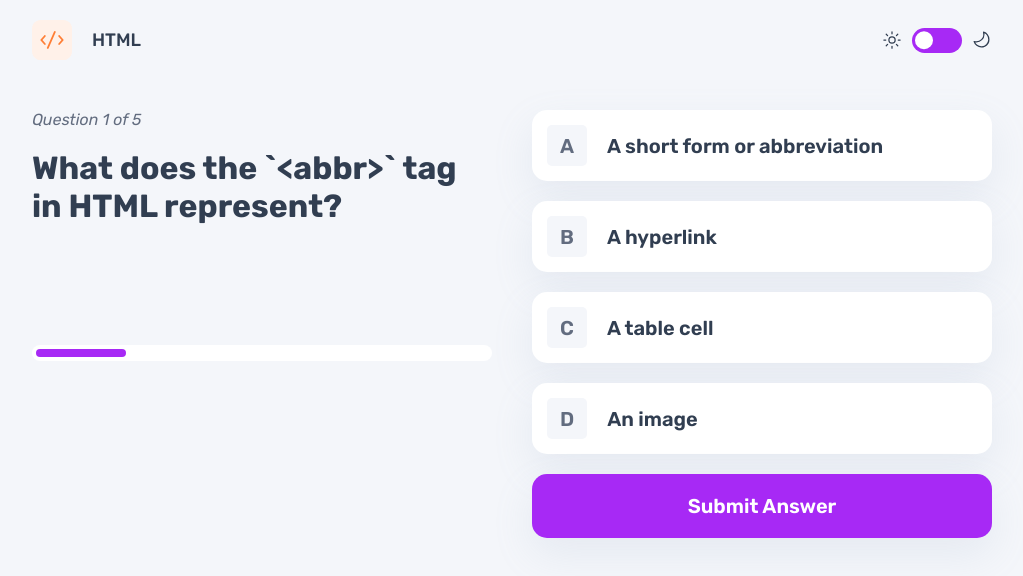
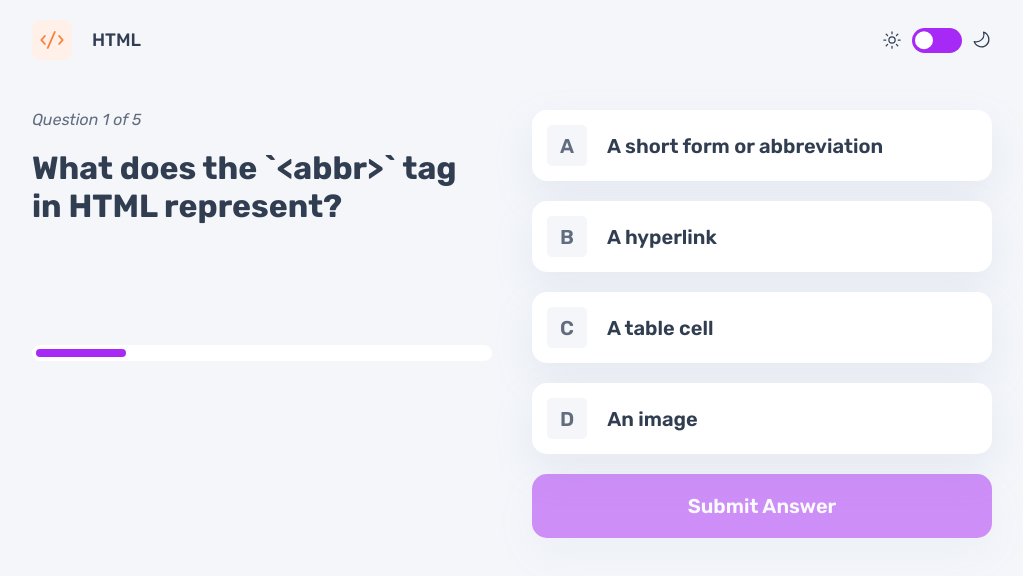
Before and after one commit to Nakamcode/Frontend_Quiz_app, a React (Vite) app: page / in a window 1280 px wide. Both pictures are taken after a click on the button "HTML". Shown: the top 576 px of the page, without its empty margins (128-1151 px from the left). Built offline with nearby package versions, Linux system fonts and the light colour scheme.

Commit message:
fix: added submit state to the button

```diff
--- a/src/components/Button_2.jsx
+++ b/src/components/Button_2.jsx
@@ -1,6 +1,10 @@
 import { StyledSubmitButton } from "../styles/Styled";
-const Button_2 = ({ onClick, name }) => {
-  return <StyledSubmitButton onClick={onClick}>{name}</StyledSubmitButton>;
+const Button_2 = ({ disable, onClick, name }) => {
+  return (
+    <StyledSubmitButton disabled={disable} onClick={onClick}>
+      {name}
+    </StyledSubmitButton>
+  );
 };
 
 export default Button_2;
--- a/src/components/ui/Options.jsx
+++ b/src/components/ui/Options.jsx
@@ -32,6 +32,14 @@ const Options = ({ answers }) => {
     setSubmit(true);
   };
 
+  const handleDisableState = (selectedAnswer) => {
+    if (typeof selectedAnswer === "number") {
+      return false;
+    } else {
+      return true;
+    }
+  };
+
   const keys = ["A", "B", "C", "D"];
 
   return (
@@ -54,6 +62,7 @@ const Options = ({ answers }) => {
       ))}
       <Button_2
         name={submit ? "Submit Answer" : "Next Question"}
+        disable={handleDisableState(selectedAnswer)}
         onClick={() => {
           handleSubmitOnclick();
         }}
--- a/src/styles/Styled.js
+++ b/src/styles/Styled.js
@@ -177,9 +177,20 @@ const StyledSubmitButton = styled.button`
   box-shadow: ${(props) => props.theme.boxShadow};
   transition: all 150ms;
 
+  &:disabled {
+    --opacity: 0.5;
+    opacity: var(--opacity);
+
+    &:hover,
+    &:active {
+      opacity: var(--opacity);
+    }
+  }
+
   &:hover,
   &:active {
-    opacity: 0.7;
+    /* opacity: 0.85; */
+    background-color: #ba51fb;
     transition: all 150ms;
   }
 `;
```
